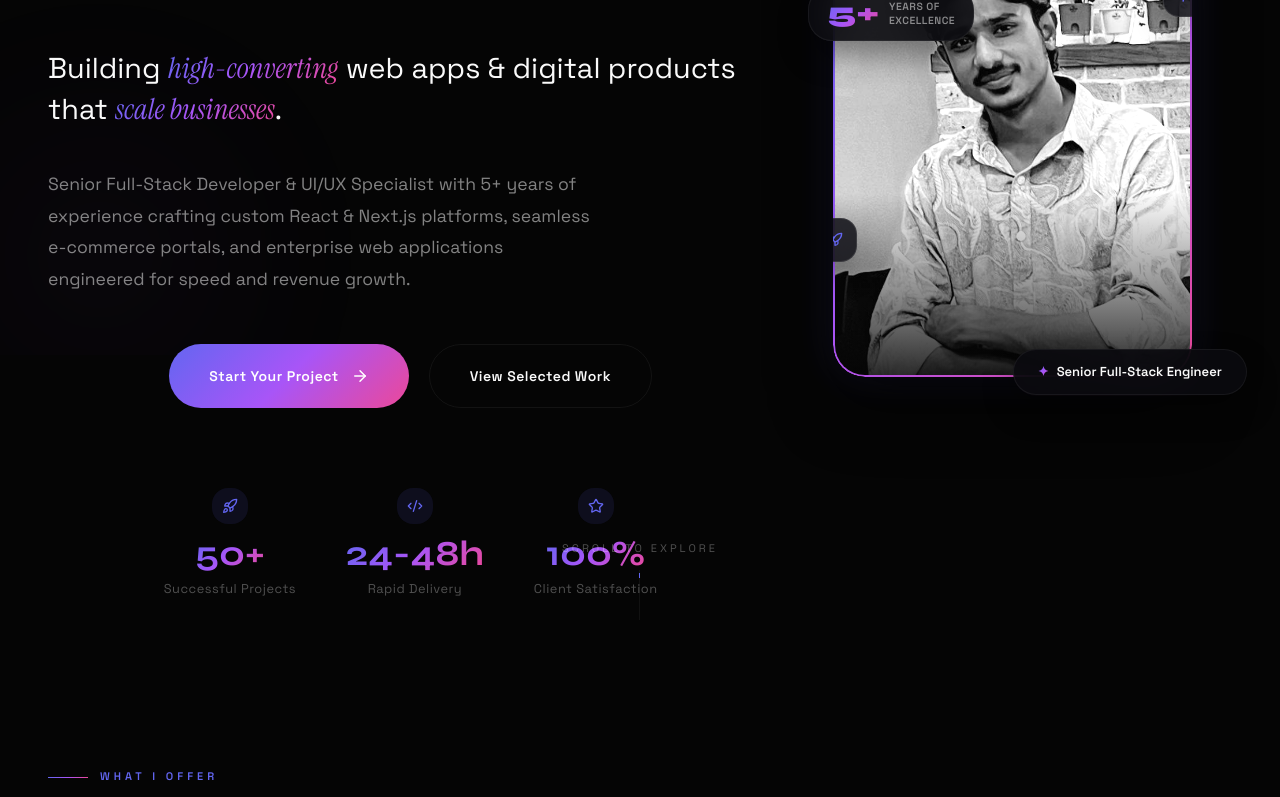
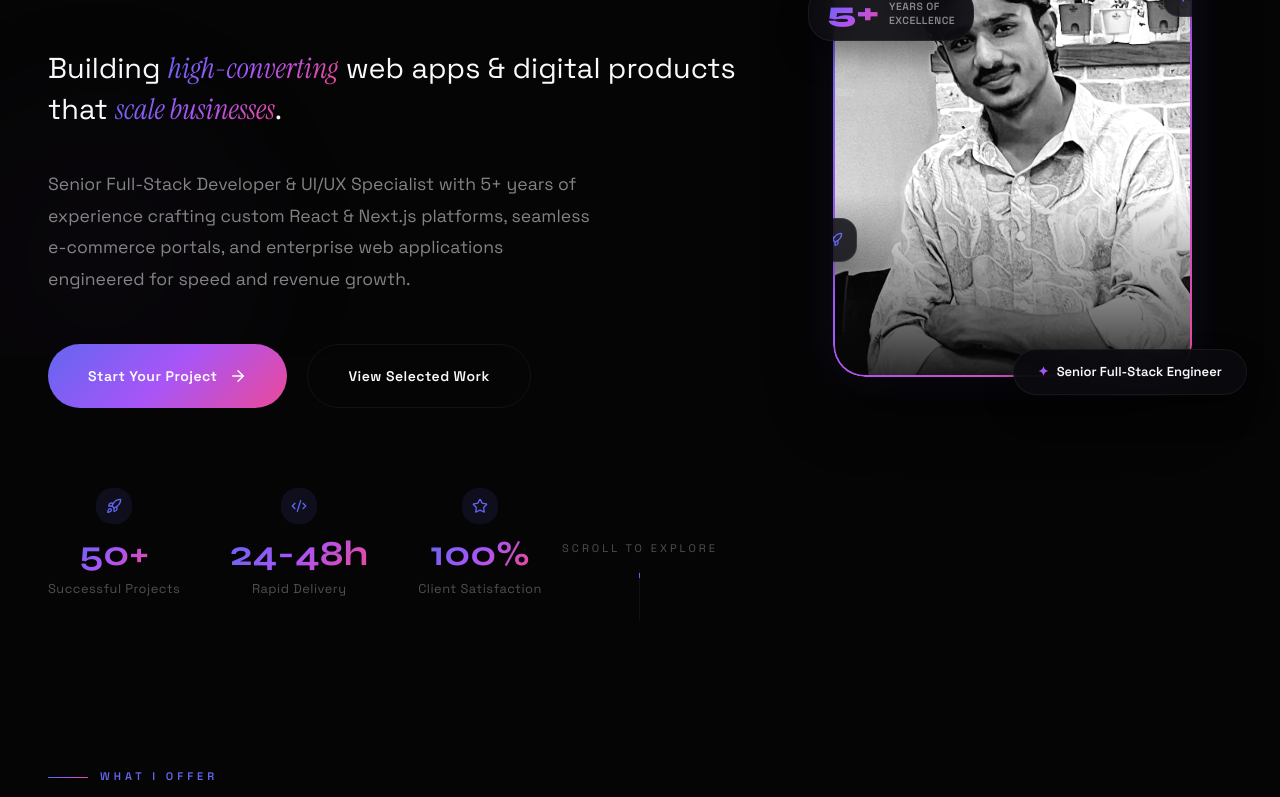
Before and after one commit to hashtag0012/portfolioofjay, a React (Vite) app: page / in a window 1280 px wide. Shown: the part 445-1242 px from the top of the page. Built offline with nearby package versions, Linux system fonts and the light colour scheme.

Commit message:
fix: Correct CSS syntax error in media query

```diff
--- a/src/components/styles.css
+++ b/src/components/styles.css
@@ -589,28 +589,22 @@
     font-size: 11px;
   }
 
+  .hero-cta {
+    flex-direction: column;
+    width: 100%;
+    justify-content: center;
+  }
+
+  .magnetic-btn, .outline-btn {
+    width: 100%;
+  }
+
   .hero-stats {
     flex-direction: column;
     align-items: stretch;
-  }
-
-  .hero-cta {
-    flex-direction: column;
-    width: 100%;
-  }
-
-  .magnetic-btn, .outline-btn {
-    width: 100%;
-  }
-}
-
-  .hero-cta {
     justify-content: center;
   }
-
-  .hero-stats {
-    justify-content: center;
-  }
+}
 
   .hero-description {
     margin: 0 auto 40px;
```
